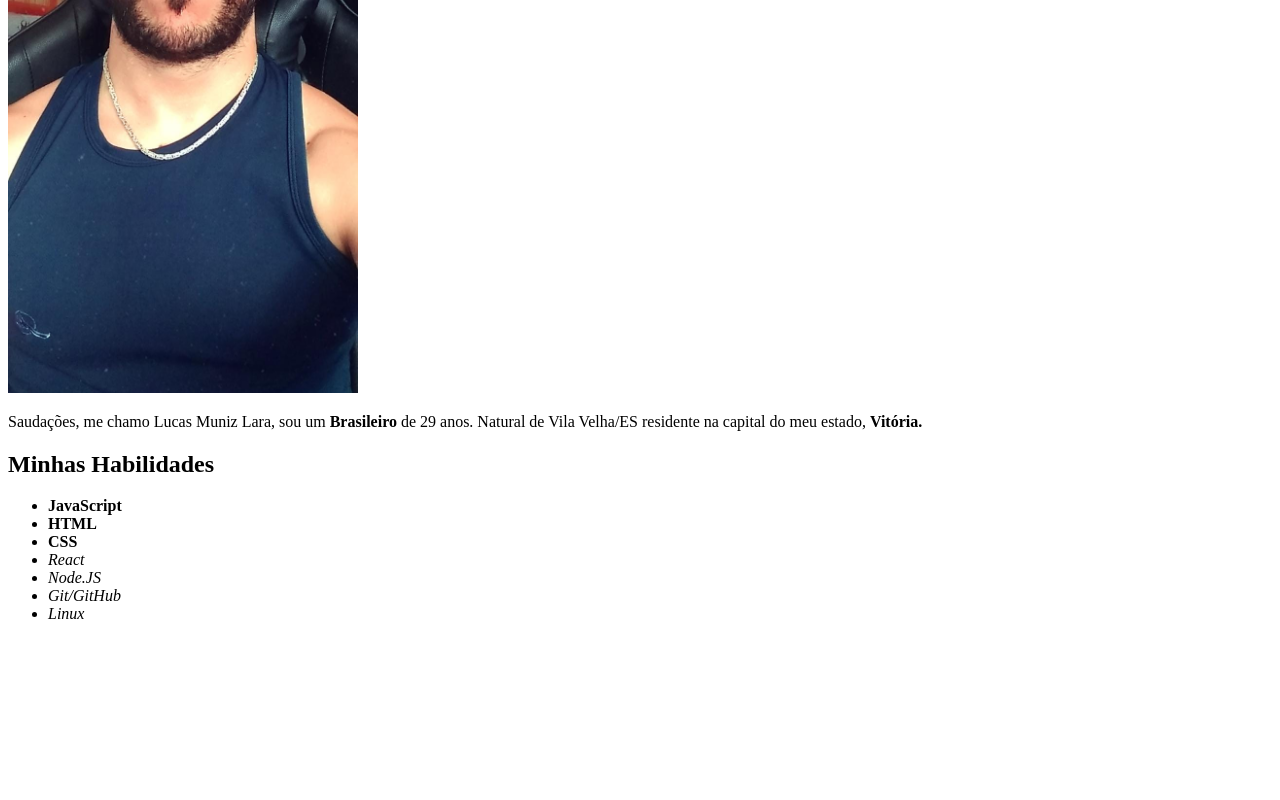
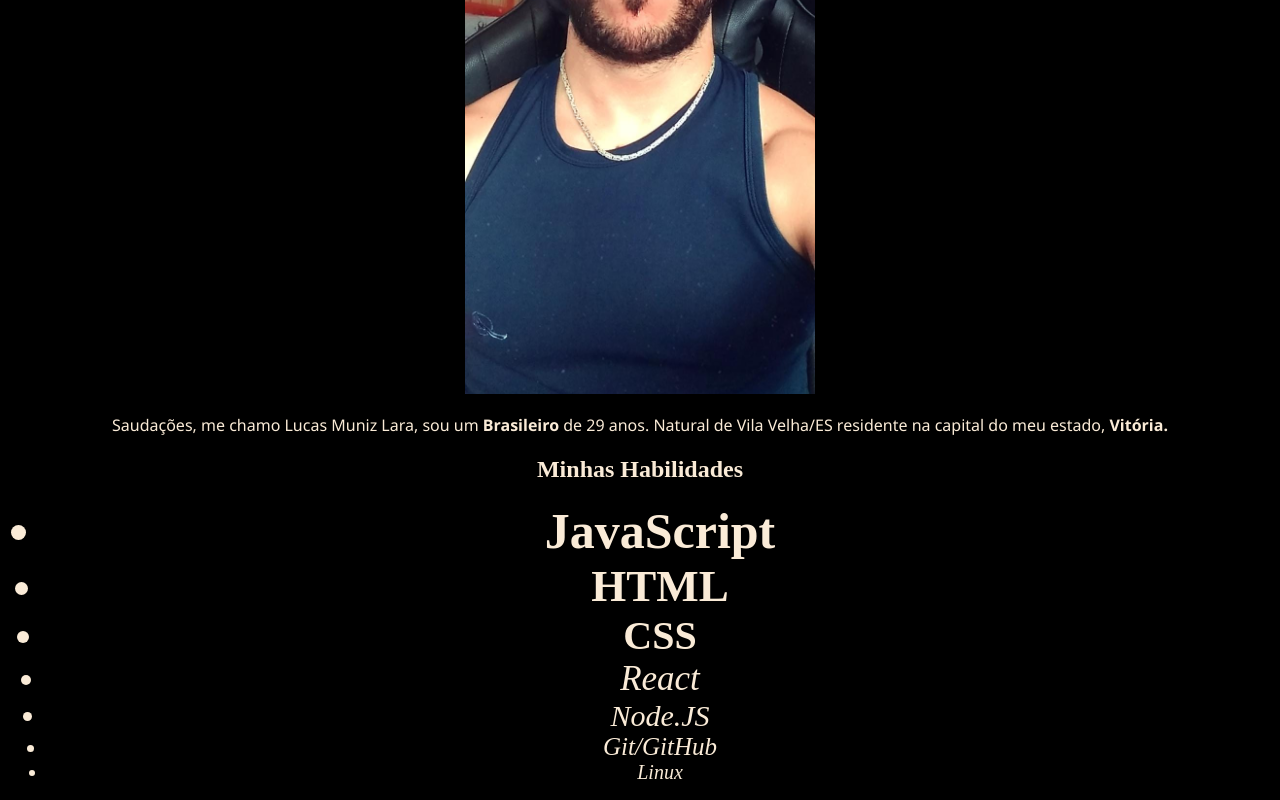
Before and after one commit to LucasMLara/LucasMLara.github.io, a plain HTML site: page index.html in a window 1280 px wide. Shown: the part 495-1295 px from the top of the page. Before the commit the page ends 1134 px from the top, so only its background shows below. Drawn offline with Linux system fonts and the light colour scheme.

Commit message:
Aplicando CSS no PortfolioWeb

```diff
--- a/index.html
+++ b/index.html
@@ -3,6 +3,72 @@
 <head>
   <meta charset="UTF-8">
   <title>Lucas M. Lara</title>
+
+  <style>
+
+h1 {
+    font-family: Verdana, sans-serif;
+
+}
+
+
+ #bio {
+
+    font-family: 'Segoe UI', sans-serif;
+
+ }
+
+body {
+
+    text-align: center;
+    background-color: black;
+    color: antiquewhite;
+}
+
+
+.skill1{
+
+  font-size: 50px;
+
+}
+
+.skill2 {
+
+  font-size: 45px;
+
+}
+
+.skill3 {
+
+  font-size: 40px;
+
+}
+
+.skill4 {
+
+  font-size: 35px;
+
+}
+
+.skill5 {
+
+  font-size: 30px;
+
+}
+
+.skill6 {
+
+  font-size: 25px;
+
+}
+
+.skill7 {
+
+  font-size: 20px;
+
+}
+  </style>
+
 </head>
 <body>
 <h1>Lucas Muniz Lara</h1>
@@ -23,13 +89,13 @@
 
 <h2 id="habilidades">Minhas Habilidades</h2>
 <ul>
-  <li><strong>JavaScript</strong></li>
-  <li><Strong>HTML</Strong></li>
-  <li><strong>CSS</Strong></li>
-  <li><em>React</em></li>
-  <li><em>Node.JS</em></li>
-  <li><em>Git/GitHub</em></li>
-  <li><em>Linux</em></li>
+  <li class="skill1"><strong>JavaScript</strong></li>
+  <li class="skill2"><Strong>HTML</Strong></li>
+  <li class="skill3"><strong>CSS</Strong></li>
+  <li class="skill4"><em>React</em></li>
+  <li class="skill5"><em>Node.JS</em></li>
+  <li class="skill6"><em>Git/GitHub</em></li>
+  <li class="skill7"><em>Linux</em></li>
 </ul>
 
 
```
